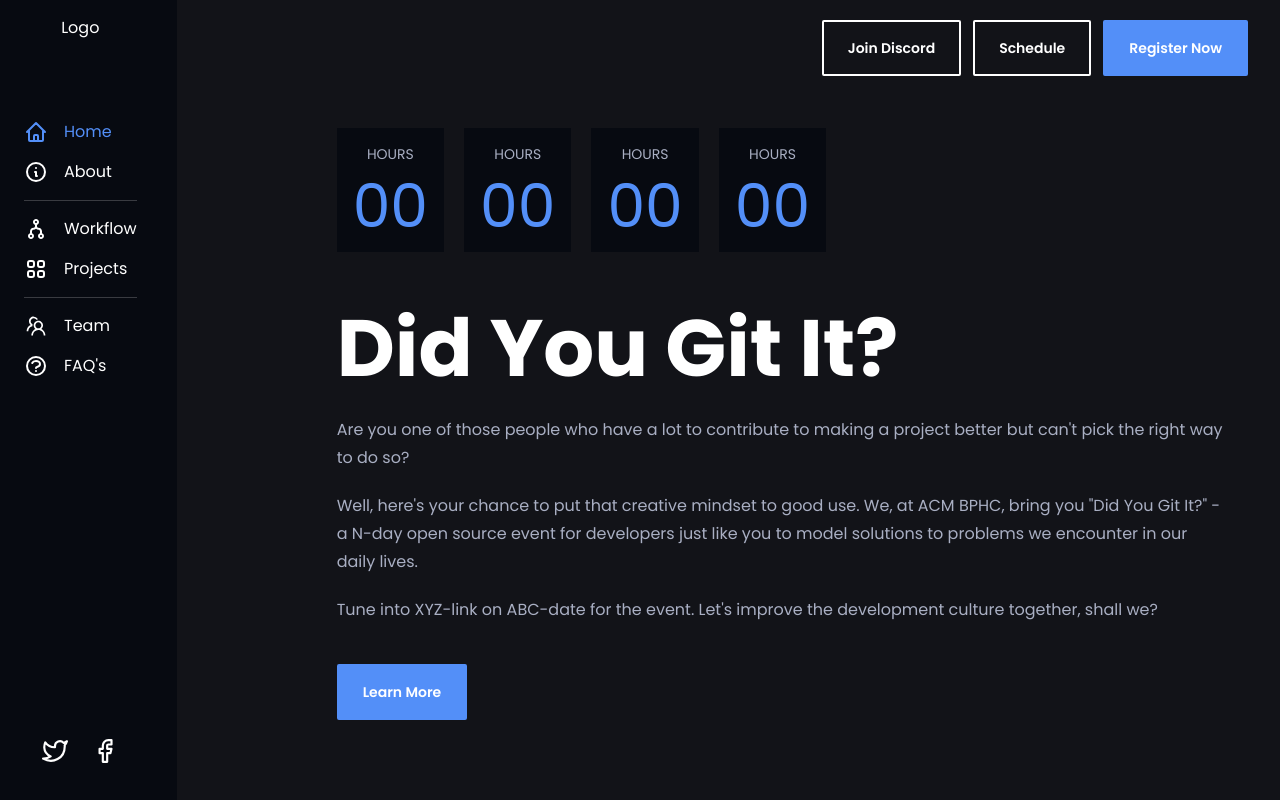
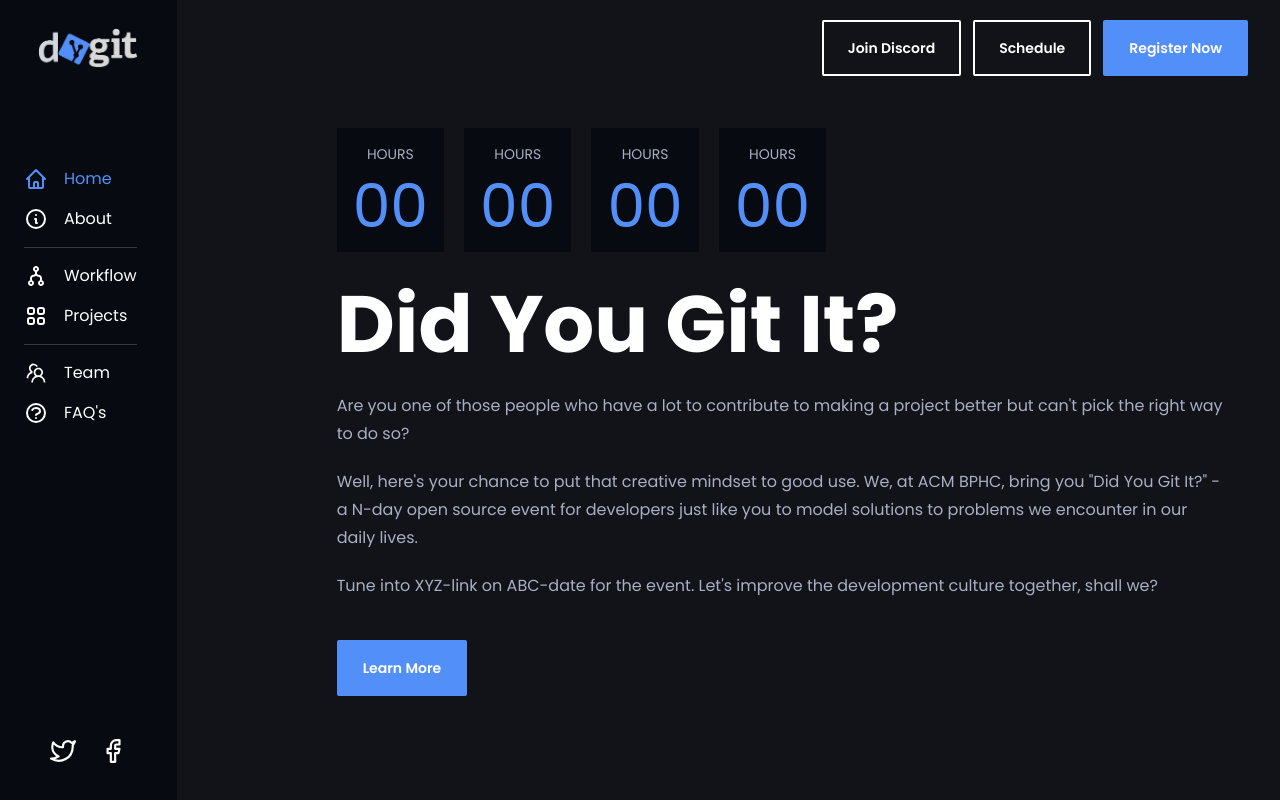
Before and after one commit to crux-bphc/DidYouGitIt, a Next.js app: page / in a window 1280 px wide. Built offline with nearby package versions, Linux system fonts and the light colour scheme.

Commit message:
added logo

```diff
--- a/src/components/Header.tsx
+++ b/src/components/Header.tsx
@@ -2,6 +2,7 @@ import React from 'react';
 import Button from './Button';
 import { HiMenuAlt1 } from 'react-icons/hi';
 import { FaDiscord } from 'react-icons/fa';
+import Image from 'next/image';
 
 interface HeaderProps {
 	onOpen?: () => void;
@@ -13,7 +14,13 @@ const Header: React.FC<HeaderProps> = ({ onOpen }) => {
 			<div className='z-10 lg:min-h-[6rem] py-5 lg:py-4 px-3 md:px-8 flex items-center justify-between lg:justify-end md:static md:bg-transparent bg-dark-2 sticky top-0'>
 				<div className='flex items-center gap-5 lg:hidden'>
 					<HiMenuAlt1 onClick={onOpen} size={25} />
-					<p>LOGO</p>
+					<Image
+						className='cursor-pointer block'
+						src={'/logo.png'}
+						height={30}
+						width={75}
+						alt='Logo'
+					/>
 				</div>
 				<div className='flex items-center gap-x-3'>
 					<div className='flex items-center gap-x-3'>
@@ -28,7 +35,7 @@ const Header: React.FC<HeaderProps> = ({ onOpen }) => {
 							variant='white'
 							isExternal
 							className='hidden md:block'
-							href='#'>
+							href='https://discord.gg/E4Cb78Rz'>
 							Join Discord
 						</Button>
 					</div>
--- a/src/components/Sidebar/index.tsx
+++ b/src/components/Sidebar/index.tsx
@@ -12,6 +12,8 @@ import { TiFlowMerge } from 'react-icons/ti';
 import { AiOutlineSchedule, AiOutlineTeam } from 'react-icons/ai';
 import Divider from '../Divider';
 import { motion, MotionProps } from 'framer-motion';
+import Image from 'next/image';
+import Link from 'next/link';
 
 interface SidebarProps extends MotionProps {
 	className?: string;
@@ -41,12 +43,27 @@ const Sidebar: React.FC<SidebarProps> = ({
 				transition={transition}
 				className={clsx([
 					'flex flex-col items-center bg-dark-1 justify-between',
-					'lg:py-4 lg:px-6 lg:pr-10',
+					'lg:py-4',
 					className,
 				])}>
 				<div>
-					<div className='text-center'>Logo</div>
-					<div className={clsx(['flex-col flex gap-y-4 mt-20', navClassName])}>
+					<div className='text-center py-3'>
+						<Link href='/' passHref>
+							<Image
+								className='cursor-pointer block'
+								src={'/logo.png'}
+								height={40}
+								width={100}
+								alt='Logo'
+							/>
+						</Link>
+					</div>
+
+					<div
+						className={clsx([
+							'flex-col flex gap-y-4 mt-20 lg:px-6 lg:pr-10',
+							navClassName,
+						])}>
 						<NavLink
 							icon={<HiOutlineHome size={24} />}
 							onClick={onClose}
--- a/src/pages/index.tsx
+++ b/src/pages/index.tsx
@@ -14,7 +14,7 @@ const HomePage: NextPage = ({}) => {
 					<CountdownCard />
 				</div>
 				<div className='max-w-full md:max-w-5xl prose prose-invert prose-p:text-gray'>
-					<h1 className='mt-14 text-4xl sm:text-5xl md:text-[50px] lg:text-[60px] xl:text-[80px] font-bold mb-3 lg:mb-7'>
+					<h1 className='mt-8 text-4xl sm:text-5xl md:text-[50px] lg:text-[60px] xl:text-[80px] font-bold mb-3 lg:mb-7'>
 						Did You Git It?
 					</h1>
 
@@ -32,7 +32,7 @@ const HomePage: NextPage = ({}) => {
 						Tune into XYZ-link on ABC-date for the event. Let's improve the
 						development culture together, shall we?
 					</p>
-					<div className='mt-10'>
+					<div className='my-10'>
 						<Button href='/workflow'>Learn More</Button>
 					</div>
 				</div>
```
Also changed, not shown: public/logo.png (added).
